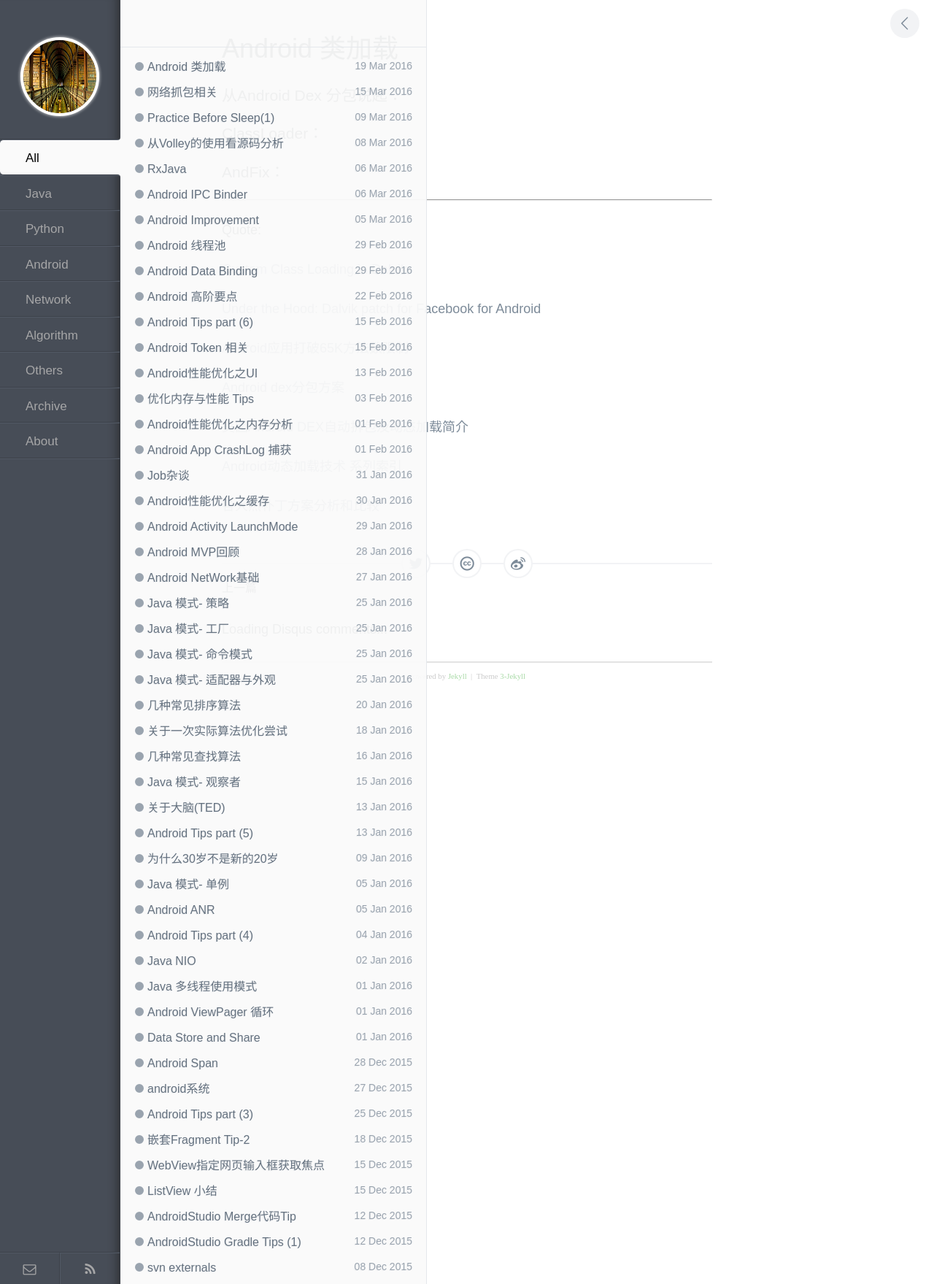
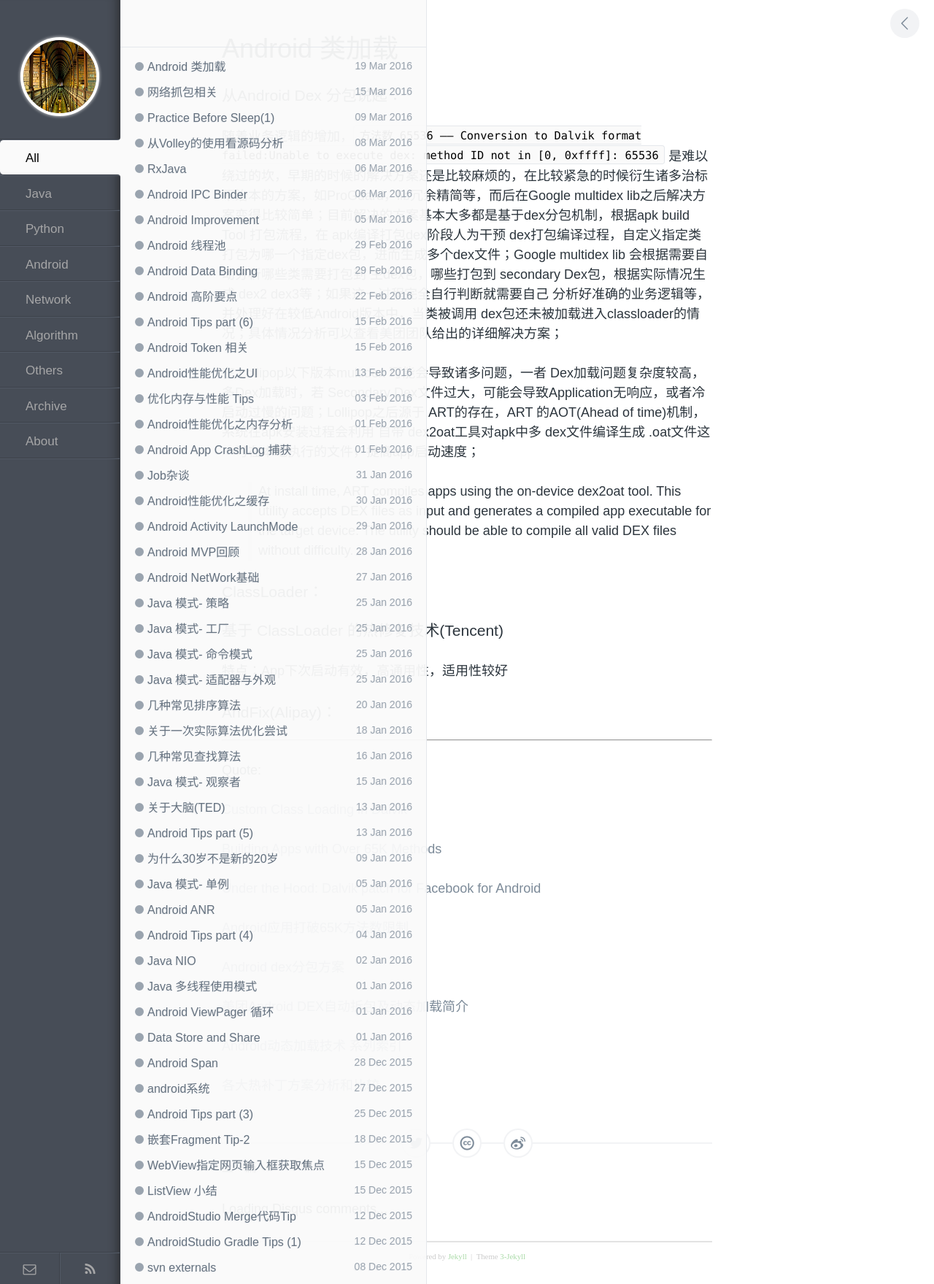
Before and after one commit to enlipan/enlipan.github.io, a Jekyll site: the page built from _posts/2016-03-19-android-classloader.md, in a window 1280 px wide. Shown: the whole page at 73% size. Built offline with Jekyll 4.4.1, drawn with Linux system fonts in a browser that asks for light colours; nearby versions of some CDN libraries; comment, search, counter and statistics services are not loaded.

Commit message:
modify pages android classloader

```diff
--- a/_posts/2016-03-19-android-classloader.md
+++ b/_posts/2016-03-19-android-classloader.md
@@ -4,9 +4,14 @@ title: Android 类加载
 category: android
 ---
 
+
 ### 从Android Dex 分包说起：
 
+随着业务逻辑的增加，`方法数 65536 —— Conversion to Dalvik format failed:Unable to execute dex: method ID not in [0, 0xffff]: 65536` 是难以绕过的坎，早期的时候的解决方案还是比较麻烦的，在比较紧急的时候衍生诸多治标不治本的方案，如ProGuard，lib冗余精简等，而后在Google multidex lib之后解决方案变得比较简单；目前解决的方案基本大多都是基于dex分包机制，根据apk build Tool 打包流程，在 apk编译打包dex阶段人为干预 dex打包编译过程，自定义指定类打包为哪一个指定dex包，进而生成多个dex文件；Google multidex lib 会根据需要自动分析哪些类需要打包到 主dex包，哪些打包到 secondary Dex包，根据实际情况生成 dex2 dex3等；如果这一过程完全自行判断就需要自己 分析好准确的业务逻辑等，并处理好在较低Android版本中，当类被调用 dex包还未被加载进入classloader的情况；具体情况分析可以查看美团团队给出的详细解决方案；
 
+在 Lollipop以下版本multidex 可能会导致诸多问题，一者 Dex加载问题复杂度较高，多Dex加载时，若 Secondary Dex文件过大，可能会导致Application无响应，或者冷启动过慢的问题；Lollipop之后源于 ART的存在，ART 的AOT(Ahead of time)机制，系统在apk安装过程会利用 自带 dex2oat工具对apk中多 dex文件编译生成 .oat文件这一可在本地执行的文件，提高app启动速度；
+
+> At install time, ART compiles apps using the on-device dex2oat tool. This utility accepts DEX files as input and generates a compiled app executable for the target device. The utility should be able to compile all valid DEX files without difficulty.
 
 
 ### ClassLoader：
@@ -16,7 +21,12 @@ category: android
 
 
 
-### AndFix：
+### 基于 ClassLoader 的热修复技术(Tencent)
+
+特点：App下次启动有效，高通用性，适用性较好
+
+
+### AndFix(Alipay)：
 
 
 
@@ -44,6 +54,8 @@ Quote:
 
 [Custom Class Loading in Dalvik](http://android-developers.blogspot.sg/2011/07/custom-class-loading-in-dalvik.html)
 
+[Building Apps with Over 65K Methods](http://developer.android.com/tools/building/multidex.html)
+
 [Under the Hood: Dalvik patch for Facebook for Android](https://www.facebook.com/notes/facebook-engineering/under-the-hood-dalvik-patch-for-facebook-for-android/10151345597798920)
 
 [Android应用打破65K方法数限制](http://www.infoq.com/cn/news/2014/11/android-multidex)
```
